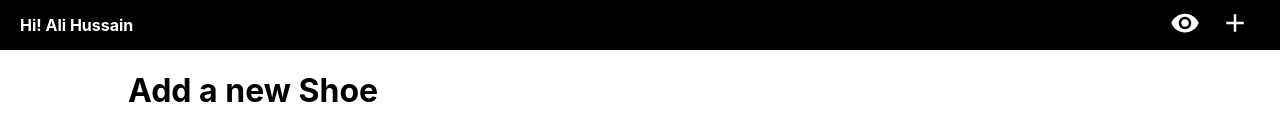
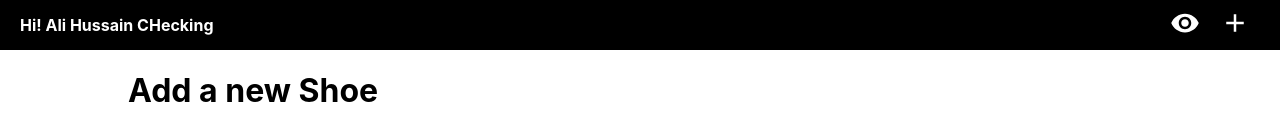
Before and after one commit to DrsTangent/Shoe-Project, a React (Create React App) app in the folder ui/: page /admin/add-product in a window 1280 px wide. Shown: the top 133 px of the page. Built offline with nearby package versions, Linux system fonts and the light colour scheme.

Commit message:
Name Change

```diff
--- a/ui/src/Components/CustomNavbar.jsx
+++ b/ui/src/Components/CustomNavbar.jsx
@@ -17,7 +17,7 @@ export default function CustomNavbar() {
         color: "#fff",
         padding: "0 20px"
     }}>
-      <div style={{ fontWeight: "bold" }}>Hi! Ali Hussain</div>
+      <div style={{ fontWeight: "bold" }}>Hi! Ali Hussain CHecking</div>
       <div >
         <Link to="/admin/my-products"><VisibilityIcon style={{width:30, height:30,margin:10,color:'white'}} /></Link>
         <Link to="/admin/add-product" ><AddIcon style={{width:30, height:30, margin:10, color:'white'}} /></Link>
```
